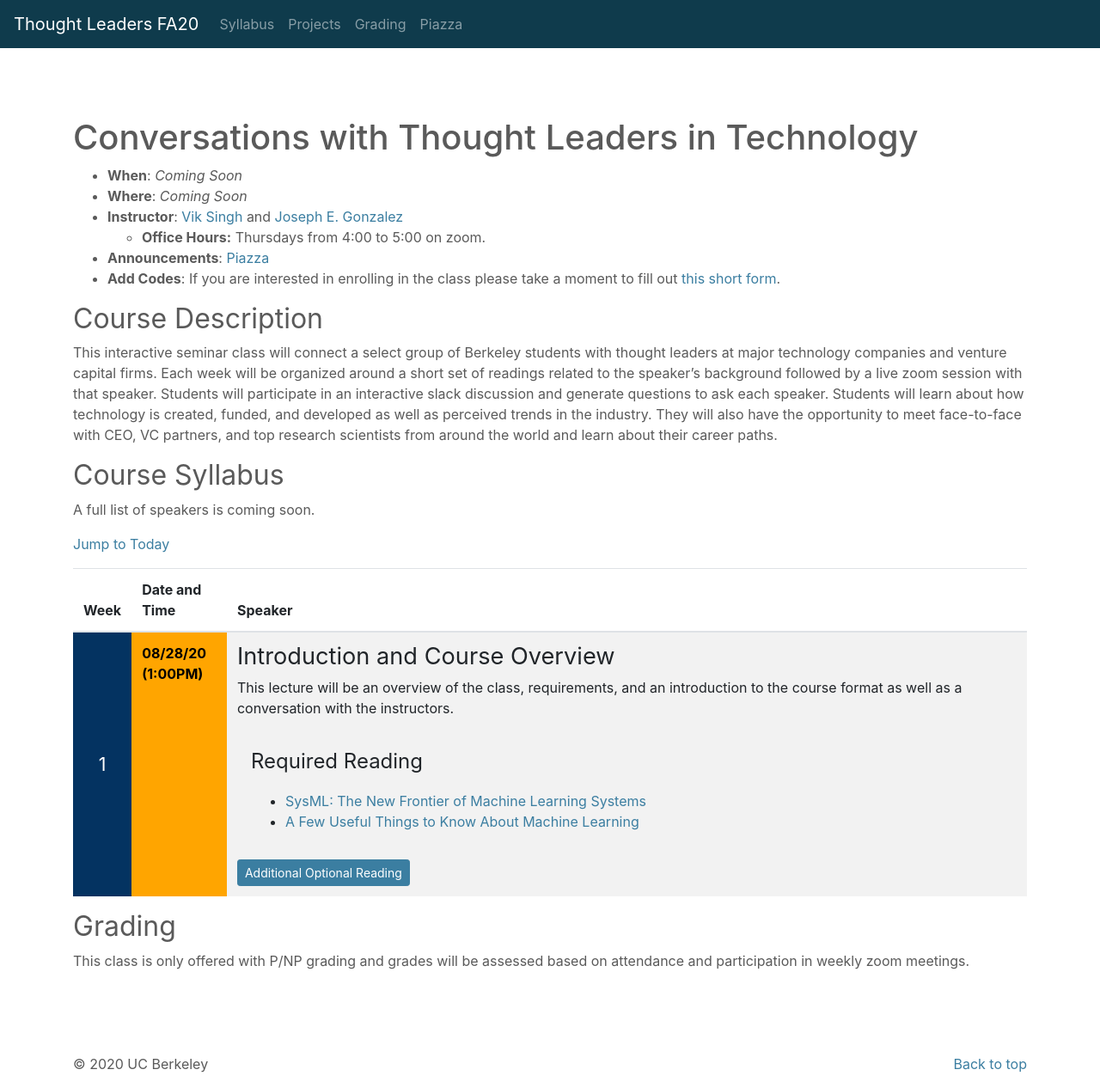
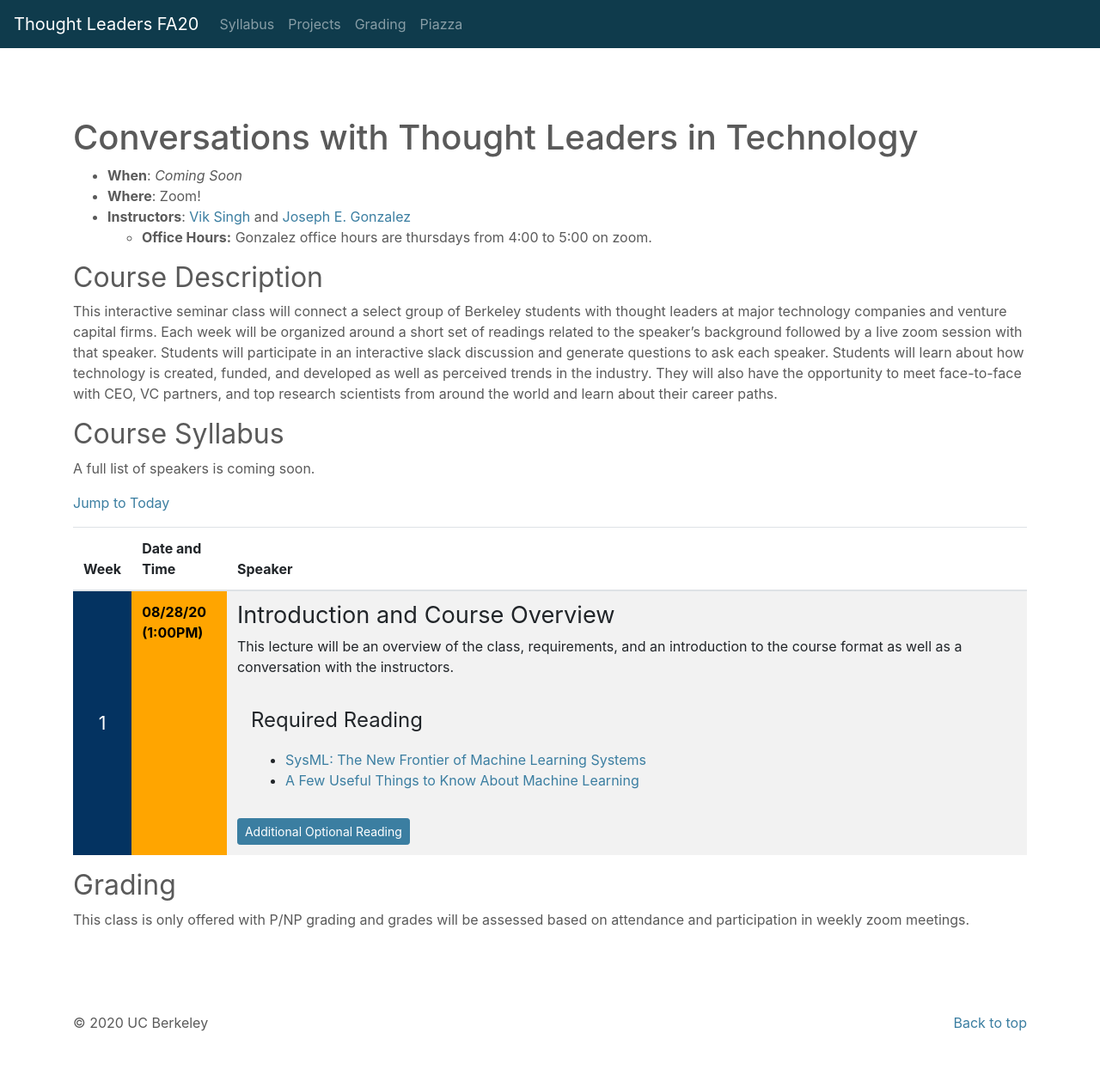
Before and after one commit to ucbrise/cs294-ai-sys-fa20, a Jekyll site: the page built from index.md, in a window 1280 px wide. Shown: the whole page at 86% size. Built offline with Jekyll 4.4.1, drawn with Linux system fonts in a browser that asks for light colours; nearby versions of some CDN libraries; our own code applies the rules of GitHub Pages for plain Markdown files; after the commit the page ends 1218 px from its top, so only the background shows below that.

Commit message:
updating course info

```diff
--- a/index.md
+++ b/index.md
@@ -6,11 +6,9 @@ layout: default
 # Conversations with Thought Leaders in Technology
 
 * **When**: *Coming Soon*
-* **Where**: *Coming Soon*
-* **Instructor**: [Vik Singh]() and [Joseph E. Gonzalez](https://eecs.berkeley.edu/~jegonzal)
-   * **Office Hours:** Thursdays from 4:00 to 5:00 on zoom.
-* **Announcements**: [Piazza]()
-* **Add Codes**: If you are interested in enrolling in the class please take a moment to fill out [this short form]().
+* **Where**: Zoom!
+* **Instructors**: [Vik Singh](https://www.linkedin.com/in/viksingh1/) and [Joseph E. Gonzalez](https://eecs.berkeley.edu/~jegonzal)
+   * **Office Hours:** Gonzalez office hours are thursdays from 4:00 to 5:00 on zoom.
 
 
 ## Course Description
```
